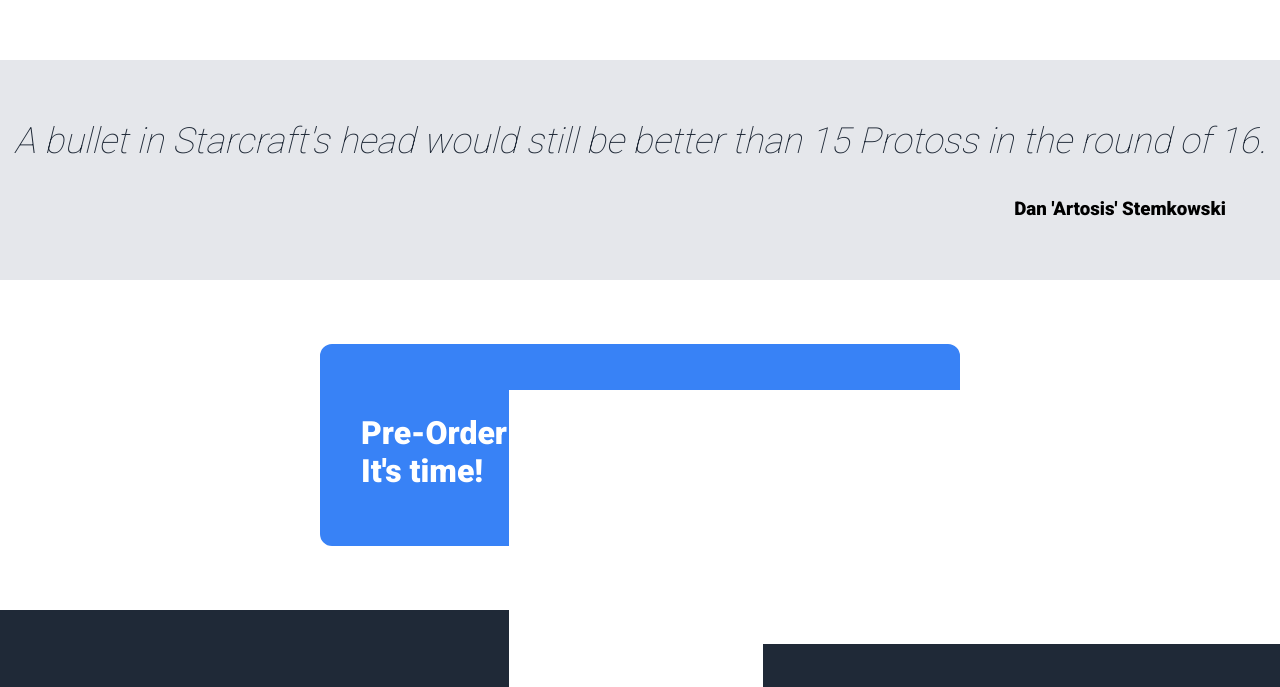
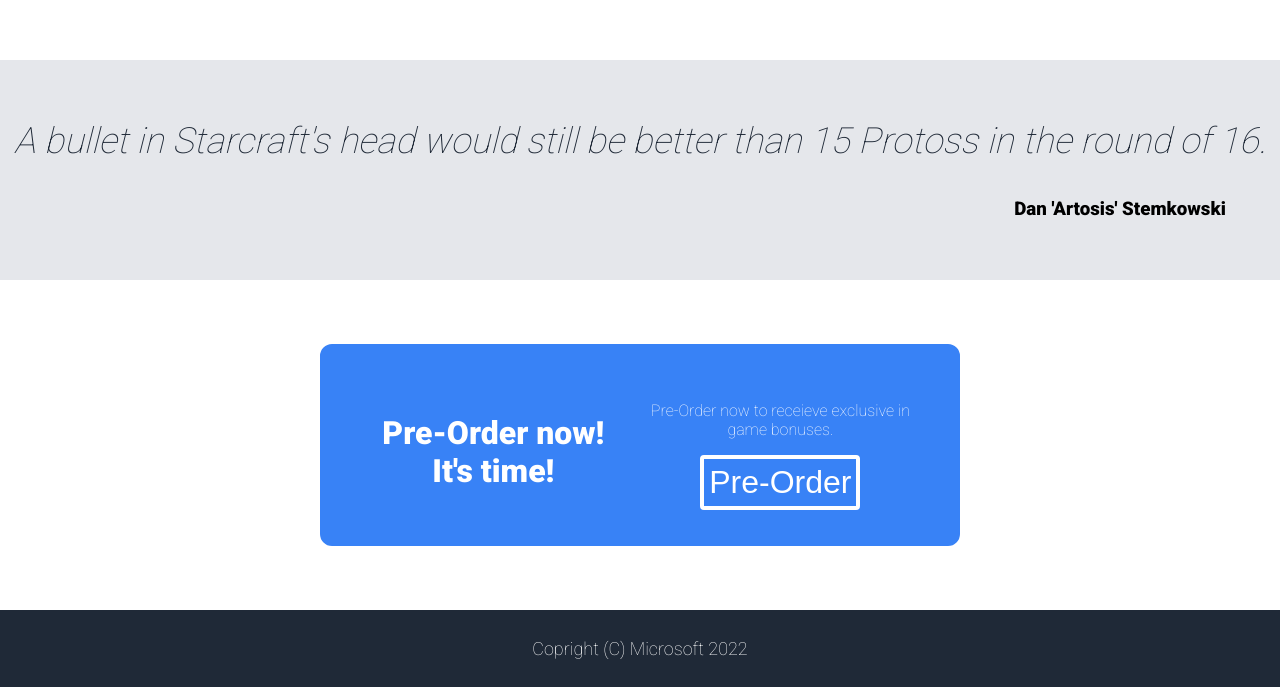
Before and after one commit to ZacharyDangelo/TOP_LandingPage, a plain HTML site: page Site/index.html in a window 1280 px wide. Shown: the part 1135-1822 px from the top of the page. Drawn offline with Linux system fonts and the light colour scheme.

Commit message:
Fixed call to action button

```diff
--- a/Site/style.css
+++ b/Site/style.css
@@ -134,8 +134,11 @@
     margin-bottom: 5%;
     color:white;
     display:flex;
+    flex-basis: 100%;
+    justify-content: space-between;
     padding: 16px;
     gap: 16px;
+    text-align: center;
 
 }
 
@@ -144,10 +147,6 @@
     align-items: center;
     justify-content: space-between;
     margin-bottom: 8px;
-}
-
-.call-to-action-button{
-
 }
 
 .call-to-action button{
```
